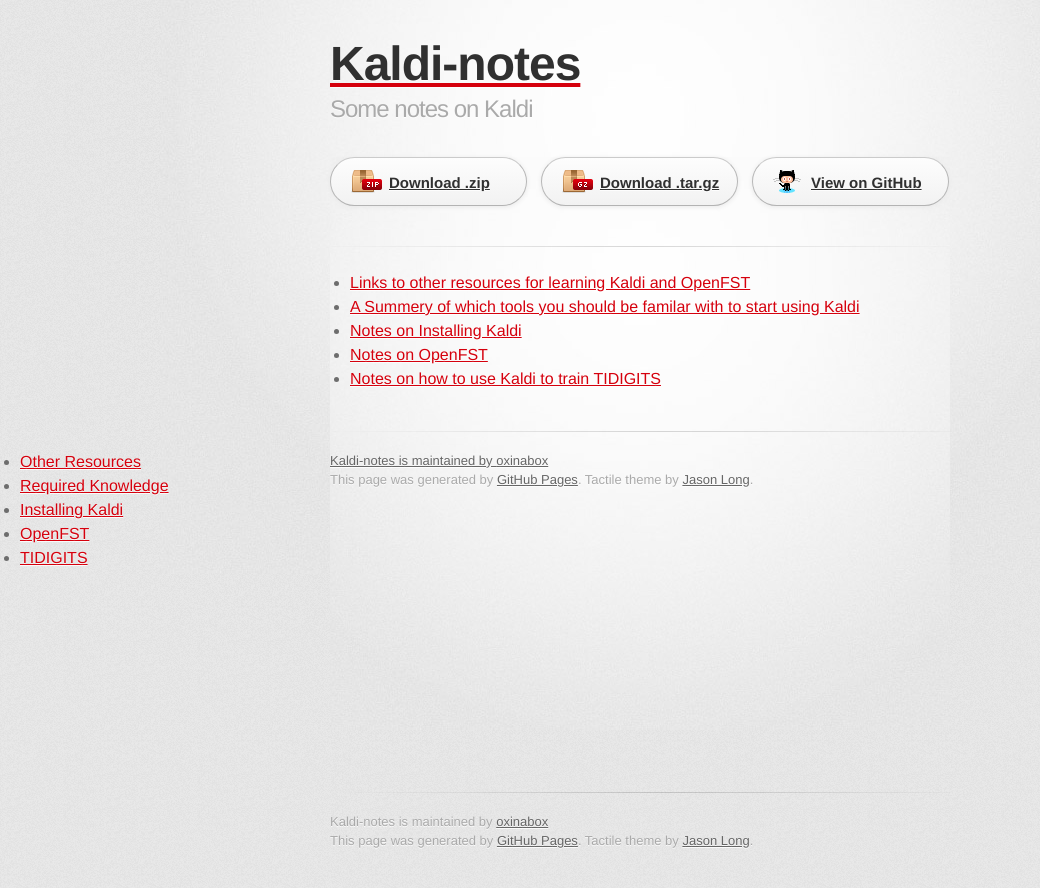
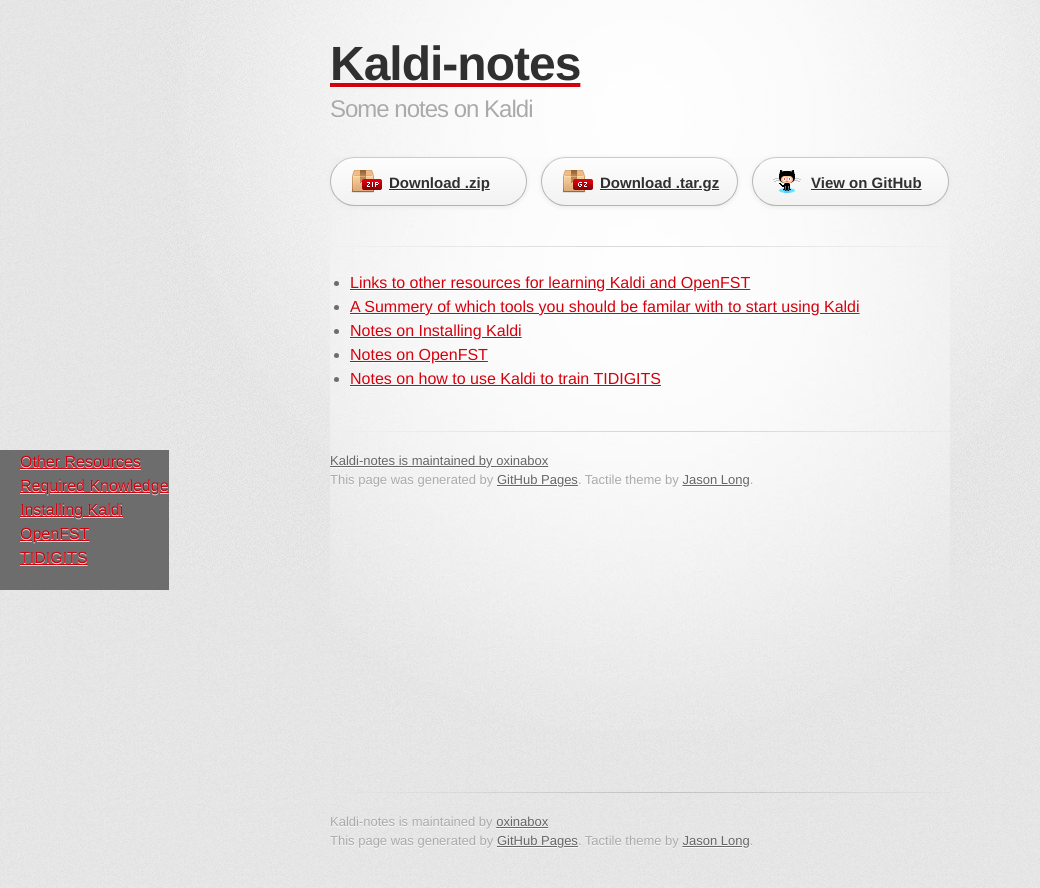
Before and after one commit to oxinabox/Kaldi-Notes, a Jekyll site: the page built from index.html, in a window 1280 px wide. Shown: the top 888 px of the page, without its empty margins (0-1040 px from the left). Built offline with Jekyll 4.4.1, drawn with Linux system fonts in a browser that asks for light colours; some web fonts are replaced; Markdown is read by kramdown in place of the engine named in the settings.

Commit message:
=quick submission.

```diff
--- a/stylesheets/stylesheet.css
+++ b/stylesheets/stylesheet.css
@@ -109,6 +109,7 @@
   float: left;
   position: fixed;
   top: 50%;
+  background-color: #6D6D6D;
 }
 
 
```
